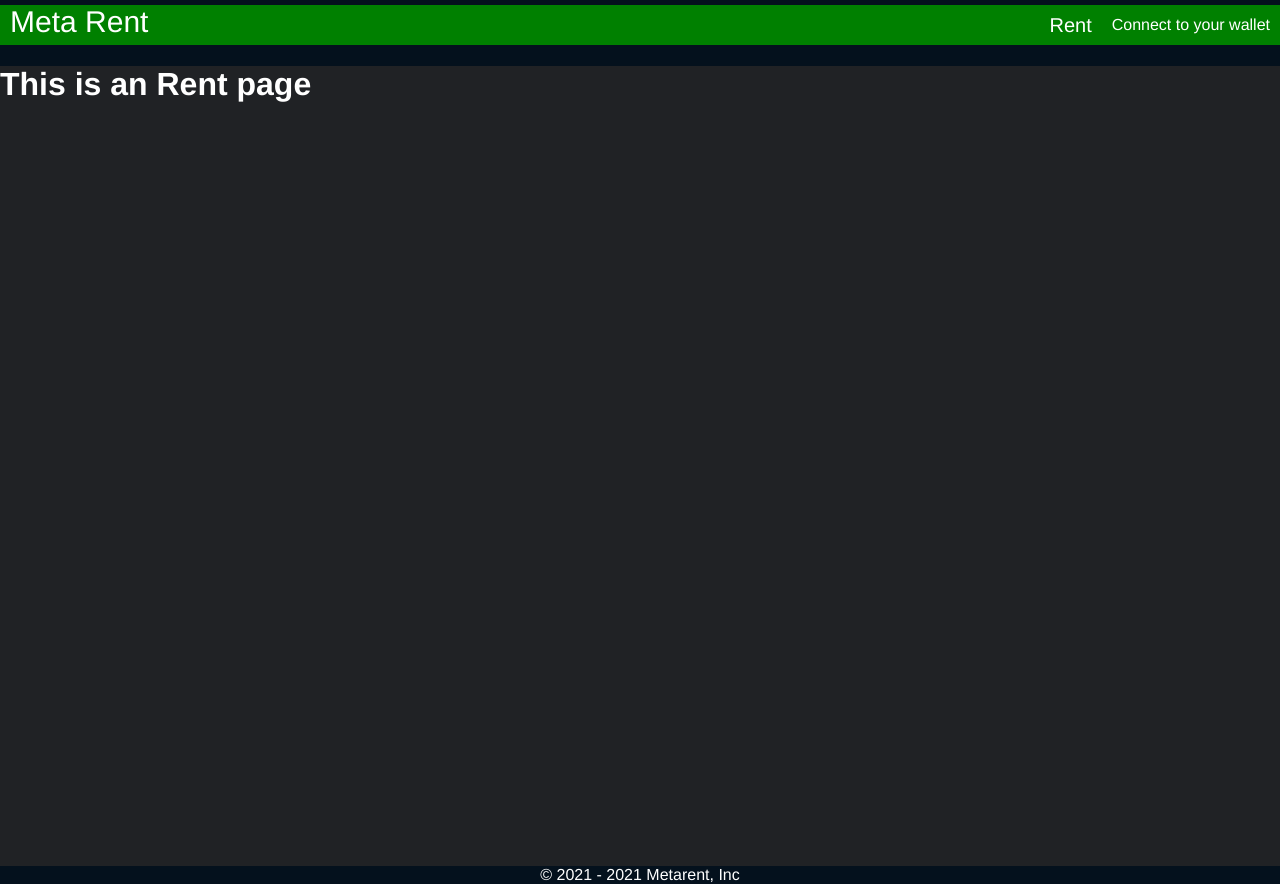
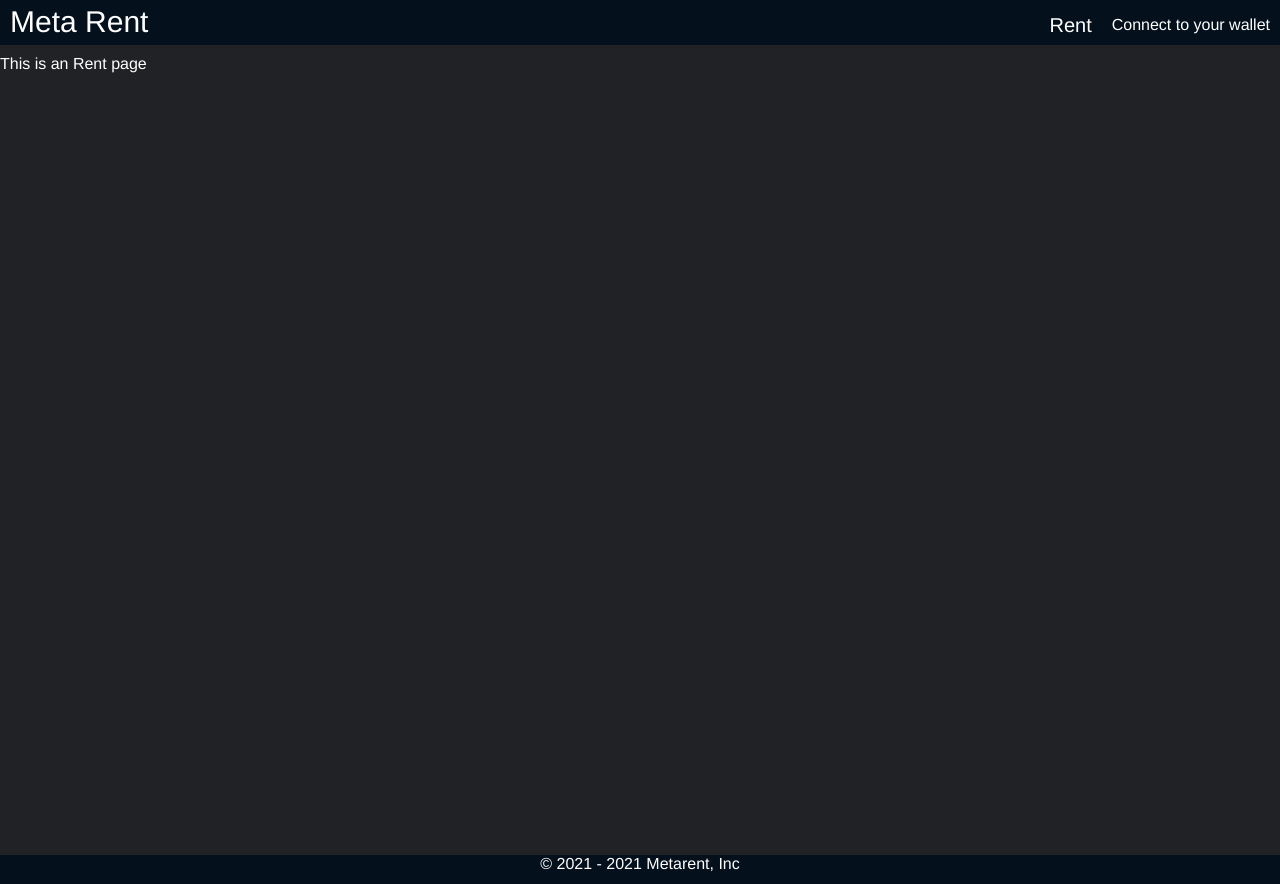
Before and after one commit to metarent-me/dapp, a Vue app: page / in a window 1280 px wide. Built offline with nearby package versions, Linux system fonts and the light colour scheme.

Commit message:
fix header height

```diff
--- a/src/views/layouts/Header.vue
+++ b/src/views/layouts/Header.vue
@@ -21,14 +21,12 @@
 @media (min-width: 601px) {
   .header-warpper {
     justify-content: space-between;
-    background-color: green;
   }
 }
 
 @media (max-width: 600px) {
   .header-warpper {
     flex-direction: column;
-    background-color: orange;
   }
 }
 
--- a/src/views/rent/Rent.vue
+++ b/src/views/rent/Rent.vue
@@ -1,6 +1,6 @@
 <template>
   <div class="rent-wrapper">
-    <h1>This is an Rent page</h1>
+    <div>This is an Rent page</div>
   </div>
 </template>
 
@@ -10,5 +10,6 @@
 .rent-wrapper {
   background-color: @body-background-color;
   min-height: 800px;
+  padding-top: 10px;
 }
 </style>
```
